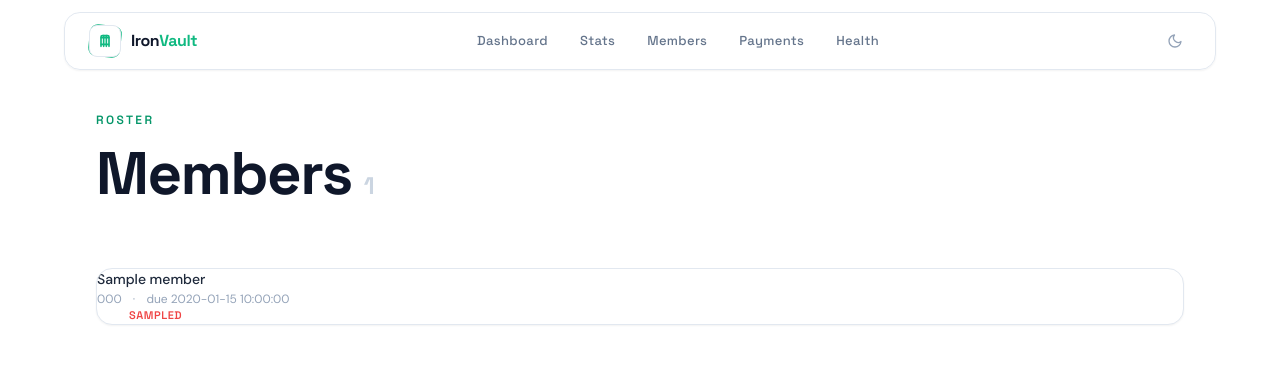
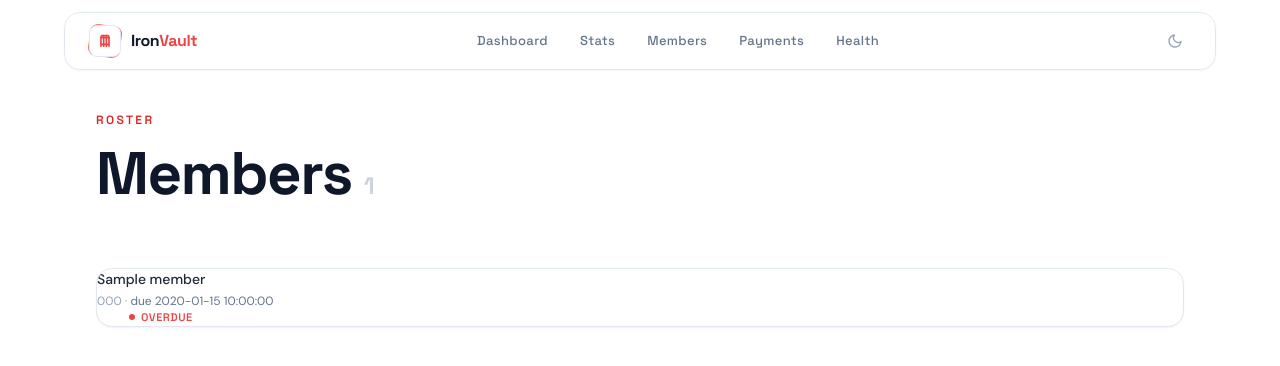
Before and after one commit to cesarpalaciodev/gym-bot-project, a FastAPI app: template dashboard/templates/members.html in a window 1280 px wide. Shown: the top 366 px of the page. Run offline with FastAPI, Linux system fonts and the light colour scheme; the template is opened without the code that fills it: most values are stand-ins (such as "Sample title", 1, 10 or a date in 2020); some libraries are stand-ins or nearby versions.

Commit message:
feat: red color scheme, cleaner row layouts with status badges

```diff
--- a/dashboard/templates/base.html
+++ b/dashboard/templates/base.html
@@ -19,8 +19,8 @@
                     },
                     colors: {
                         brand: {
-                            50: '#ECFDF5', 100: '#D1FAE5', 200: '#A7F3D0', 300: '#6EE7B7',
-                            400: '#34D399', 500: '#10B981', 600: '#059669', 700: '#047857',
+                            50: '#FEF2F2', 100: '#FEE2E2', 200: '#FECACA', 300: '#FCA5A5',
+                            400: '#F87171', 500: '#EF4444', 600: '#DC2626', 700: '#B91C1C',
                         },
                         surface: {
                             DEFAULT: '#06080D', 100: '#0A0D14', 200: '#0F121A',
@@ -32,9 +32,9 @@
         }
     </script>
     <style>
-        .bg-grid { background-image: radial-gradient(circle, rgba(16,185,129,0.06) 1px, transparent 1px); background-size: 32px 32px; }
-        .bg-glow { background: radial-gradient(ellipse 80% 60% at 50% -20%, rgba(16,185,129,0.08), transparent 70%); }
-        .bg-glow2 { background: radial-gradient(ellipse 60% 50% at 80% 80%, rgba(16,185,129,0.05), transparent 70%); }
+        .bg-grid { background-image: radial-gradient(circle, rgba(239,68,68,0.06) 1px, transparent 1px); background-size: 32px 32px; }
+        .bg-glow { background: radial-gradient(ellipse 80% 60% at 50% -20%, rgba(239,68,68,0.08), transparent 70%); }
+        .bg-glow2 { background: radial-gradient(ellipse 60% 50% at 80% 80%, rgba(239,68,68,0.05), transparent 70%); }
         .line-clamp { overflow: hidden; display: -webkit-box; -webkit-box-orient: vertical; -webkit-line-clamp: 1; }
         @keyframes float { 0%,100% { transform: translateY(0px) rotate(0deg); } 50% { transform: translateY(-6px) rotate(2deg); } }
         @keyframes pulse-glow { 0%,100% { opacity: 0.4; } 50% { opacity: 0.8; } }
@@ -49,7 +49,7 @@
         /* Dark mode overrides (CDN-friendly: use CSS not Tailwind dark: prefix for custom colors) */
         .dark body { background-color: #06080D; color: #CBD5E1; }
         .dark .card { background-color: #0A0D14; border-color: rgba(255,255,255,0.06); }
-        .dark .card-hover:hover { background-color: #0F121A; border-color: rgba(16,185,129,0.2); }
+        .dark .card-hover:hover { background-color: #0F121A; border-color: rgba(239,68,68,0.2); }
         .dark .nav-bg { background-color: rgba(15,18,26,0.7); border-color: rgba(255,255,255,0.05); }
         .dark .heading { color: #FFFFFF; }
         .dark .subtext { color: #94A3B8; }
--- a/dashboard/templates/members.html
+++ b/dashboard/templates/members.html
@@ -16,17 +16,20 @@
     <div class="flex items-center justify-between px-6 py-5 table-row border-b border-slate-100 last:border-0 hover:bg-slate-50 transition-colors duration-300">
         <div class="min-w-0 flex-1">
             <p class="text-sm font-medium text-slate-800 dark:text-slate-200">{{ m.name }}</p>
-            <p class="text-xs text-slate-400 mt-0.5">{{ m.phone or '--' }} <span class="mx-2">&middot;</span> due {{ m.due_date or '--' }}</p>
+            <p class="text-xs text-slate-400 mt-1">{{ m.phone or 'Sin telefono' }} &middot; <span class="text-slate-500 dark:text-slate-400">due {{ m.due_date or '--' }}</span></p>
         </div>
-        <div class="ml-8 flex items-center gap-4">
+        <div class="ml-8 shrink-0 flex items-center gap-4">
+            {% if m.days_overdue > 0 %}
+            <span class="text-[11px] font-heading font-semibold tracking-wider uppercase text-red-500 dark:text-red-400">{{ m.days_overdue }}d</span>
+            {% endif %}
             {% if m.status == 'al_dia' %}
-            <span class="text-[11px] font-heading font-semibold tracking-wider uppercase text-brand-600 dark:text-brand-400">Active</span>
+            <span class="inline-flex items-center gap-1.5 text-[11px] font-heading font-semibold tracking-wider uppercase text-brand-600 dark:text-brand-400"><span class="w-1.5 h-1.5 rounded-full bg-brand-500"></span> Active</span>
             {% elif m.status == 'gracia' %}
-            <span class="text-[11px] font-heading font-semibold tracking-wider uppercase text-amber-600 dark:text-amber-400">Grace</span>
+            <span class="inline-flex items-center gap-1.5 text-[11px] font-heading font-semibold tracking-wider uppercase text-amber-600 dark:text-amber-400"><span class="w-1.5 h-1.5 rounded-full bg-amber-500"></span> Grace</span>
             {% elif m.status == 'vencido' %}
-            <span class="text-[11px] font-heading font-semibold tracking-wider uppercase text-red-500 dark:text-red-400">{{ m.days_overdue }}d</span>
+            <span class="inline-flex items-center gap-1.5 text-[11px] font-heading font-semibold tracking-wider uppercase text-red-500 dark:text-red-400"><span class="w-1.5 h-1.5 rounded-full bg-red-500"></span> Overdue</span>
             {% else %}
-            <span class="text-[11px] font-heading font-semibold tracking-wider uppercase text-slate-300 dark:text-slate-600">No payment</span>
+            <span class="inline-flex items-center gap-1.5 text-[11px] font-heading font-semibold tracking-wider uppercase text-slate-300 dark:text-slate-600"><span class="w-1.5 h-1.5 rounded-full bg-slate-400"></span> No pago</span>
             {% endif %}
         </div>
     </div>
--- a/dashboard/templates/payments.html
+++ b/dashboard/templates/payments.html
@@ -29,10 +29,10 @@
     <div class="flex items-center justify-between px-6 py-5 table-row border-b border-slate-100 last:border-0 hover:bg-slate-50 transition-colors duration-300">
         <div class="min-w-0 flex-1">
             <p class="text-sm font-medium text-slate-800 dark:text-slate-200">{{ p.member_name }}</p>
-            <p class="text-xs text-slate-400 mt-0.5">{{ p.payment_date }} <span class="mx-2">&middot;</span> {{ p.plan }} <span class="mx-2">&middot;</span> due {{ p.due_date }}</p>
+            <p class="text-xs text-slate-400 mt-1">{{ p.payment_date }} &middot; <span class="text-slate-500 dark:text-slate-400">{{ p.plan }}</span> &middot; <span class="text-slate-400">due {{ p.due_date }}</span></p>
         </div>
-        <div class="ml-8">
-            <p class="font-heading font-bold text-brand-600 dark:text-white">${{ "{:,}".format(p.amount) }}</p>
+        <div class="ml-8 shrink-0 text-right">
+            <p class="font-heading font-bold text-brand-600 dark:text-white text-sm">${{ "{:,}".format(p.amount) }}</p>
         </div>
     </div>
     {% else %}
```
Also changed, not shown: dashboard/templates/index.html (+8 -8 lines), dashboard/templates/login.html (+4 -4 lines).
